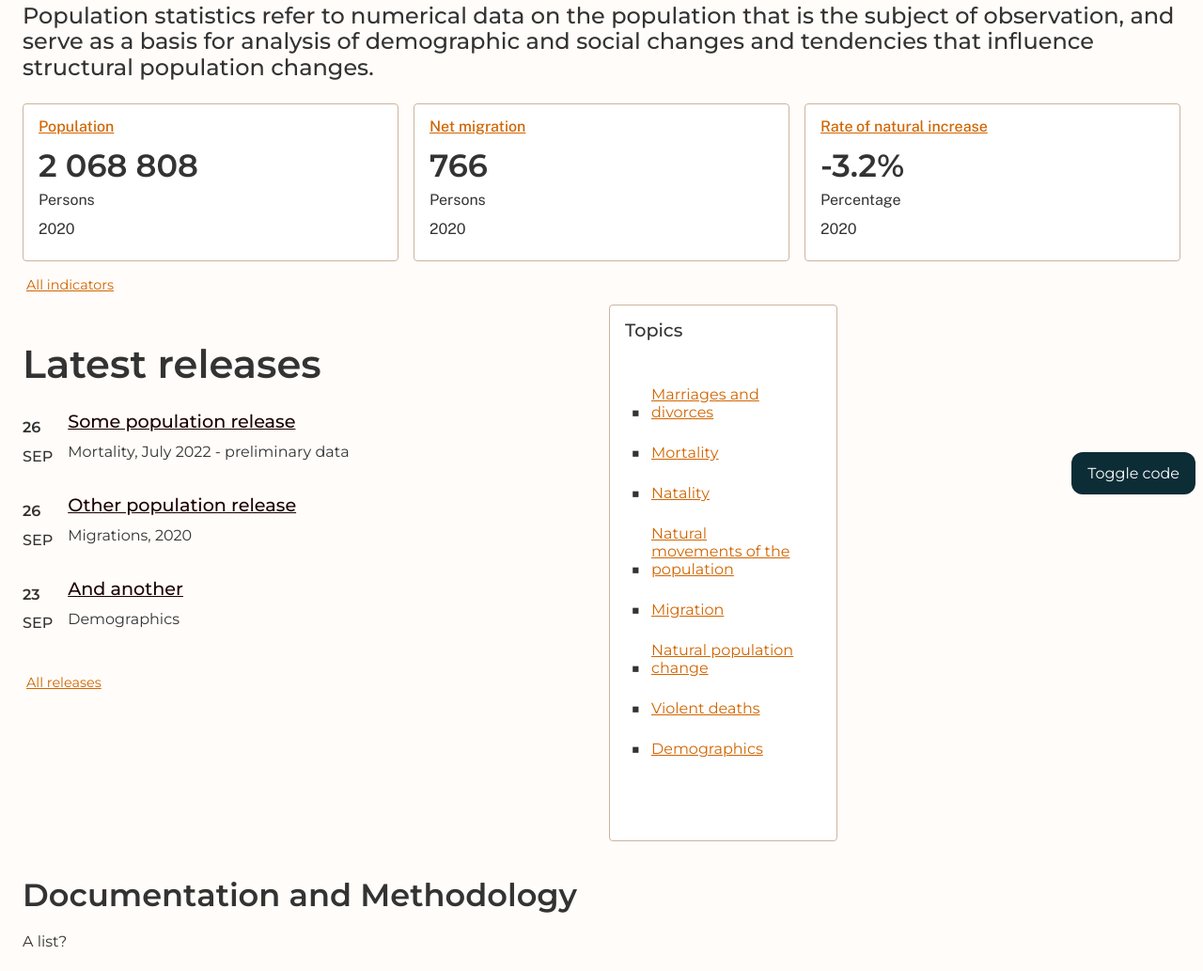
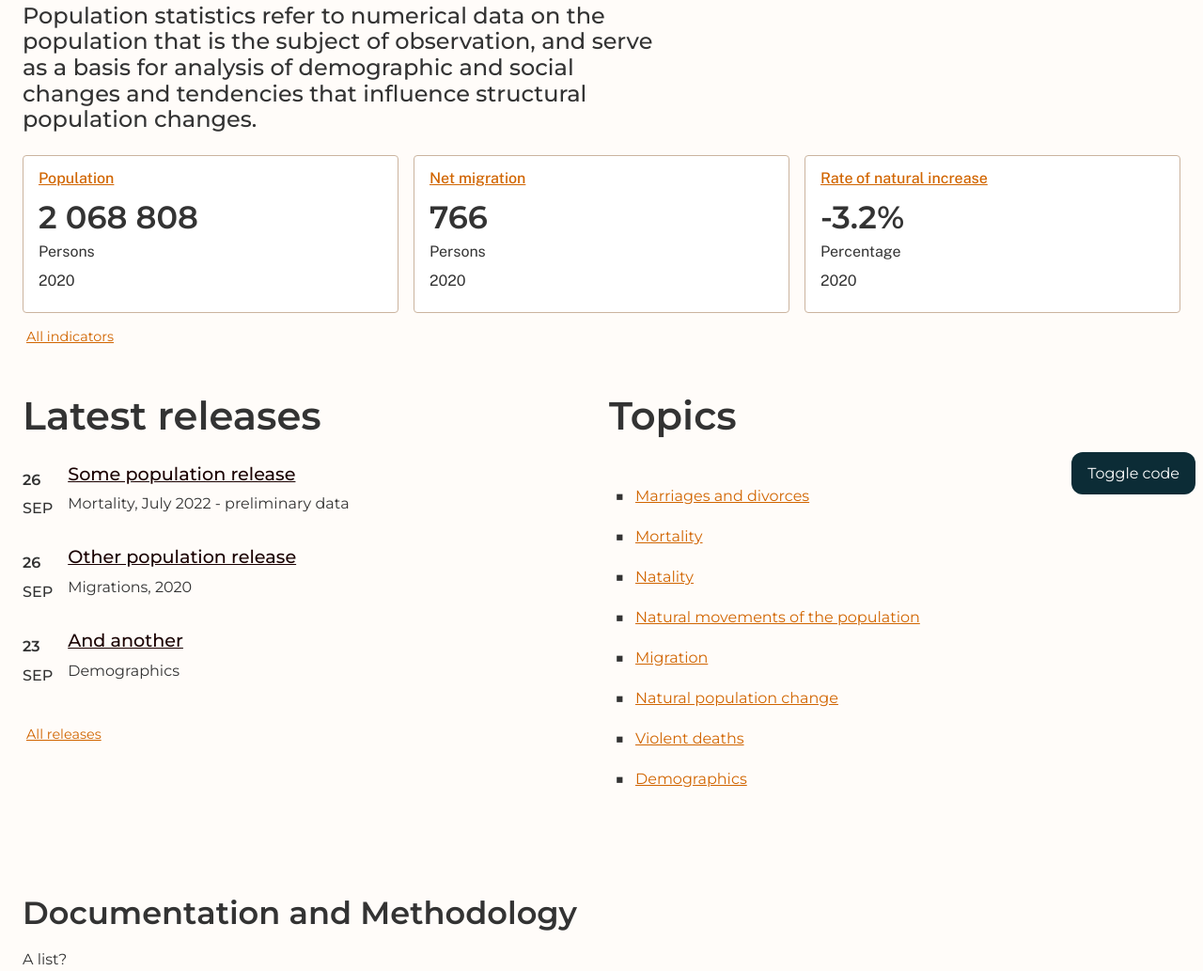
Before and after one commit to privatemonkey/makstat-design, a website: page public/templates/theme.html in a window 1280 px wide. Shown: the part 266-1299 px from the top of the page at 94% size. Drawn offline with Linux system fonts and the light colour scheme.

Commit message:
Improved theme page

```diff
--- a/public/components/lists/links/population.html
+++ b/public/components/lists/links/population.html
@@ -1,6 +1,6 @@
-<section class="column_if_mobile columns-3">
-    <div class="list link-list panel padded">
-        <h3>Topics</h3>
+<section>
+    <h2>Topics</h2>
+    <div class="list link-list">
         <ul>
             <li><a href="/statistics/marraiges-divorces">Marriages and divorces</a></li>
             <li><a href="/statistics/mortality">Mortality</a></li>
--- a/scss/_typography.scss
+++ b/scss/_typography.scss
@@ -40,9 +40,14 @@ body, input, button, textarea {
     font-weight: normal;
 }
 
+p {
+    max-width: 65ch;
+}
+
 .preamble {
     font-size: var(--font-size-xlarge);
     font-weight: var(--semibold);
+    max-width: 42ch;
 }
 
 .links-inverted a {
```
Also changed, not shown: public/components/lists/links/themes.html (+1 -1 lines), public/assets/css/style.css, 1 other file.
